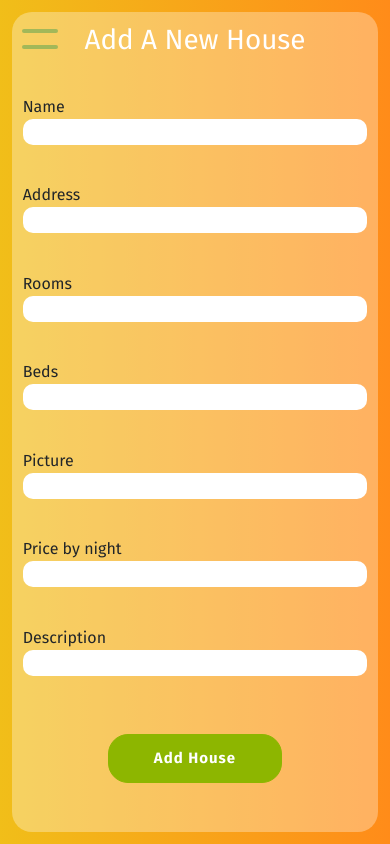
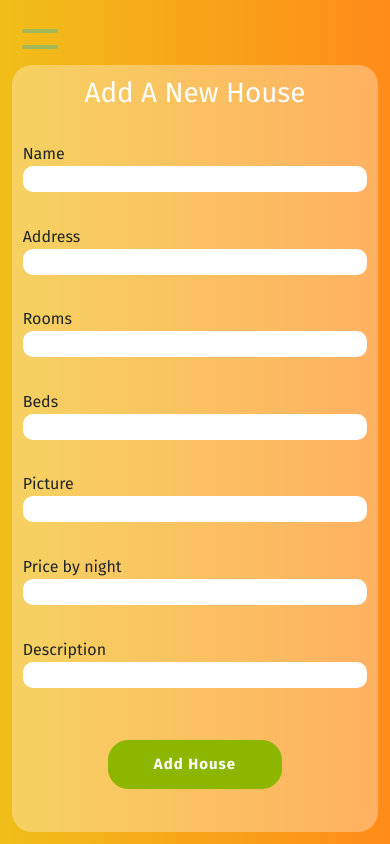
Before and after one commit to PrangonGhose/Earthbnb-frontend, a React (Vite) app: page /addproperty in a window 390 px wide. Built offline with nearby package versions, Linux system fonts and the light colour scheme.

Commit message:
Fix upper space in DeleteProperty and AddProperty

```diff
--- a/src/components/stylesheets/AddProperty.css
+++ b/src/components/stylesheets/AddProperty.css
@@ -2,6 +2,12 @@
   background-image: linear-gradient(to left, rgba(255, 127, 0, 0.9), rgba(239, 183, 0, 0.9));
   flex-grow: 1;
   padding: 3%;
+}
+
+@media (max-width: 767px) {
+  .main-add-container {
+    padding-top: 65px;
+  }
 }
 
 .add-form-container {
--- a/src/components/stylesheets/DeleteProperty.css
+++ b/src/components/stylesheets/DeleteProperty.css
@@ -2,6 +2,12 @@
   flex-grow: 1;
   padding: 2%;
   overflow: auto;
+}
+
+@media (max-width: 767px) {
+  .delete-main-container {
+    padding-top: 65px;
+  }
 }
 
 .delete-houses-container {
```
